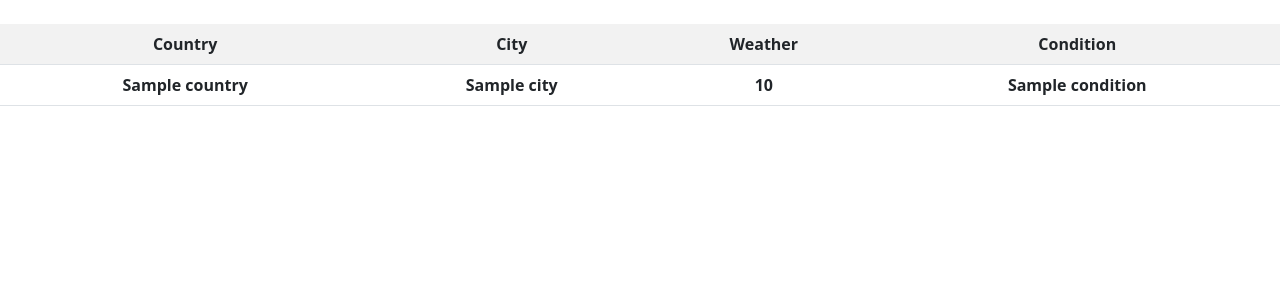
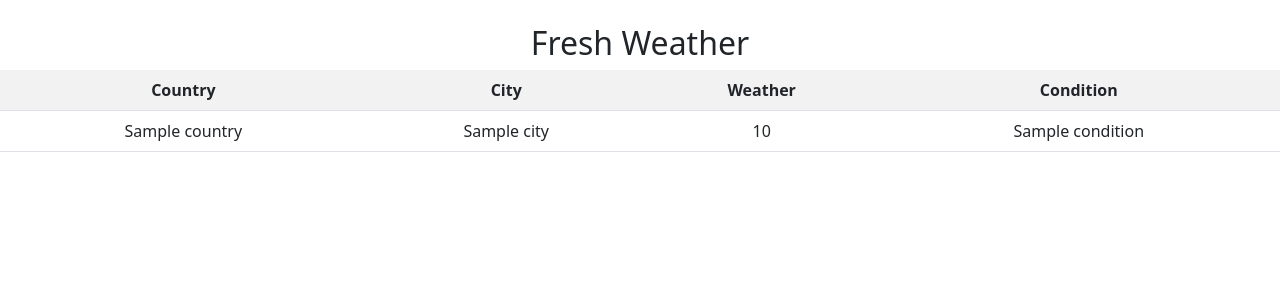
Before and after one commit to MorfFeikO/weather_project, a FastAPI app: template templates/check_weather.html in a window 1280 px wide. Shown: the part 73-373 px from the top of the page. Run offline with FastAPI, Linux system fonts and the light colour scheme; the template is opened without the code that fills it: most values are stand-ins (such as "Sample title", 1, 10 or a date in 2020); lists and menus that the app fills with data are empty; some libraries are stand-ins or nearby versions.

Commit message:
add blank msg in templates

```diff
--- a/templates/check_weather.html
+++ b/templates/check_weather.html
@@ -11,6 +11,8 @@
         {% endif %}
     </div>
 
+    {% if data %}
+        <h2> Fresh Weather </h2>
         <table class="table table-striped">
             <tr>
                 <th> Country </th>
@@ -20,11 +22,14 @@
             </tr>
             {% for weather in data %}
                 <tr>
-                <th> {{ weather.country }} </th>
-                <th> {{ weather.city }} </th>
-                <th> {{ weather.temperature }} </th>
-                <th> {{ weather.condition }} </th>
+                    <td> {{ weather.country }} </td>
+                    <td> {{ weather.city }} </td>
+                    <td> {{ weather.temperature }} </td>
+                    <td> {{ weather.condition }} </td>
                 </tr>
             {% endfor %}
         </table>
+    {% else %}
+        <p> Hm, there is no weather info yet. </p>
+    {% endif %}
 {% endblock %}
```
Also changed, not shown: templates/statistics_weather.html (+9 -0 lines). Lines whose indentation alone changed are shown as unchanged.
